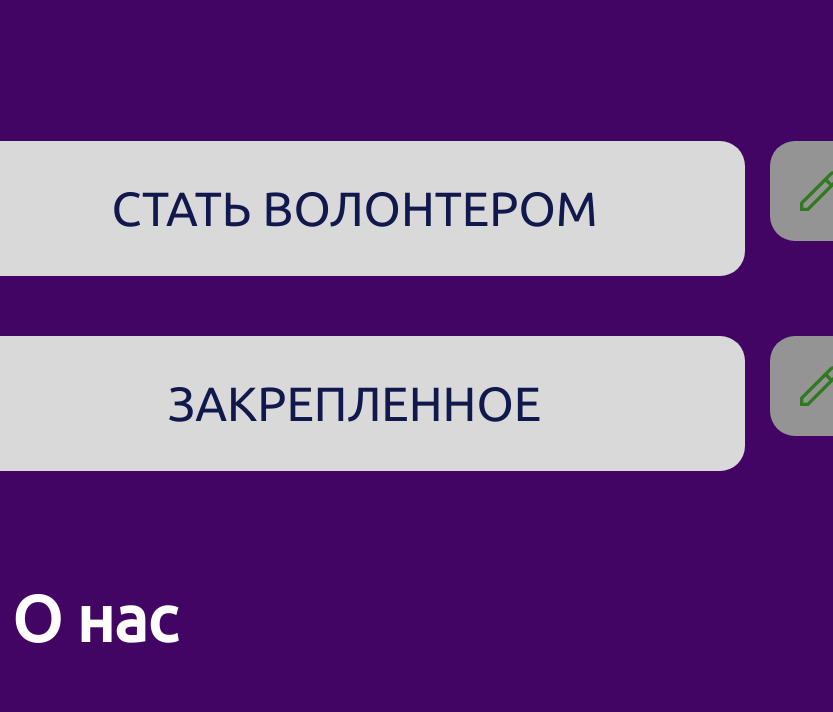
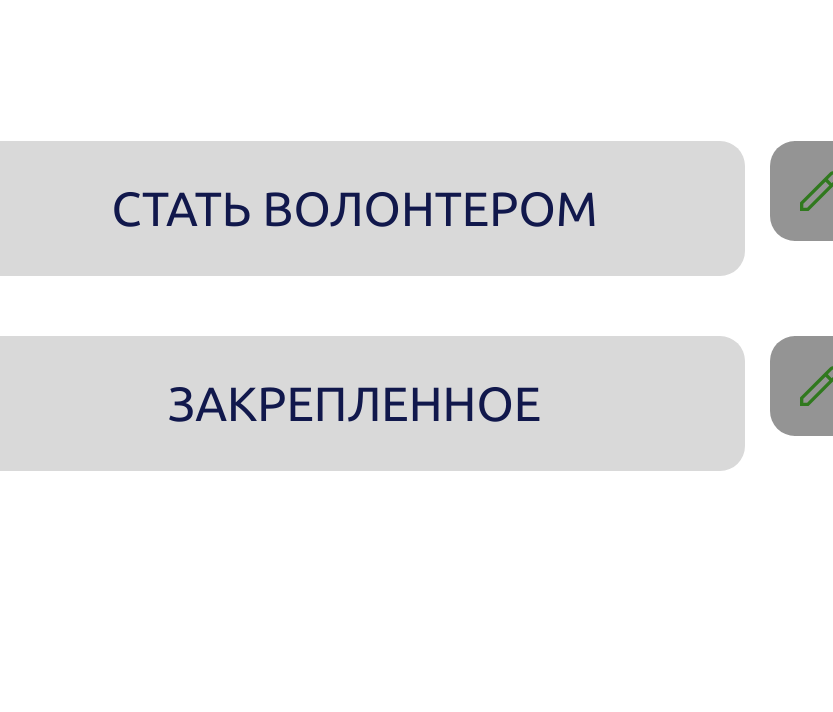
Before and after one commit to miskhodzh/miskhodzh.github.io, a plain HTML site: page index.html in a window 1280 px wide. Shown: the part 734-1446 px from the top of the page, without its empty margins (223-1056 px from the left). Drawn offline with Linux system fonts and the light colour scheme.

Commit message:
Update index.css

```diff
--- a/static/css/index.css
+++ b/static/css/index.css
@@ -2,7 +2,7 @@
 	margin: 0;
 }
 html{
-	background-color: #420563;
+	background-color: white;
 }
 body{
 	display: flex;
```
